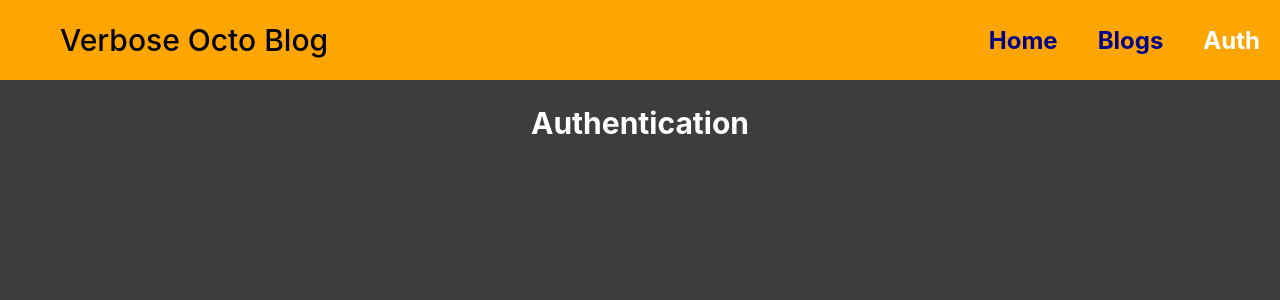
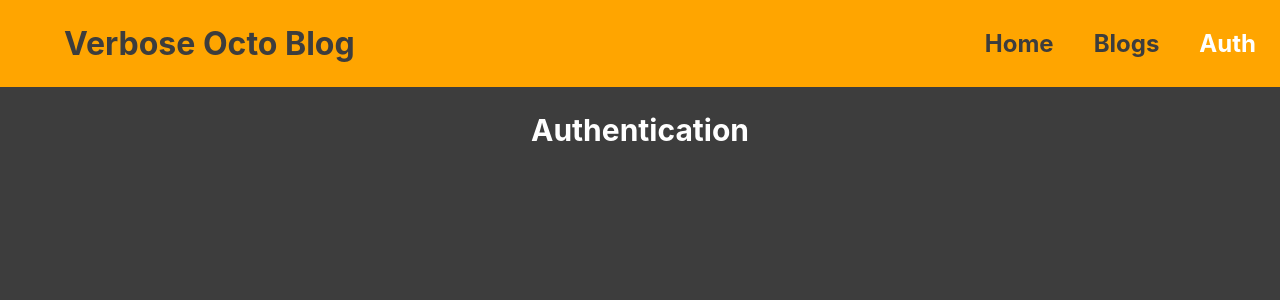
Before and after one commit to erkjbro/blogger, a React (Create React App) app in the folder frontend/: page /auth in a window 1280 px wide. Shown: the top 300 px of the page. Built offline with nearby package versions, Linux system fonts and the light colour scheme.

Commit message:
restyling navbar

```diff
--- a/frontend/src/shared/components/Navigation/Navbar.scss
+++ b/frontend/src/shared/components/Navigation/Navbar.scss
@@ -1,16 +1,19 @@
+@import 'styles/colors';
+
 .navbar {
-  height: 4rem;
+  padding: 0.2rem;
   background-color: orange;
   display: flex;
   justify-content: space-between;
   align-items: center;
 
   .navbar__brand {
-    font-size: 1.5rem;
-    font-weight: 450;
+    font-size: 1.6rem;
+    font-weight: bold;
     text-decoration: none;
+    padding: 1rem;
     padding-left: 3rem;
-    color: initial;
+    color: map-get($colors, dark);
   }
 
   ul {
@@ -20,18 +23,19 @@
     height: 100%;
     display: inherit;
     flex-direction: row;
+    flex-wrap: wrap;
     align-content: center;
     justify-content: flex-end;
 
     li {
-      margin: 1rem;
+      margin: 0.2rem 1rem;
       display: inherit;
 
       a {
         text-decoration: none;
         display: inline-flex;
         align-self: center;
-        color: darkblue;
+        color: map-get($colors, dark);
         font-size: 1.2rem;
         font-weight: bold;
 
```
